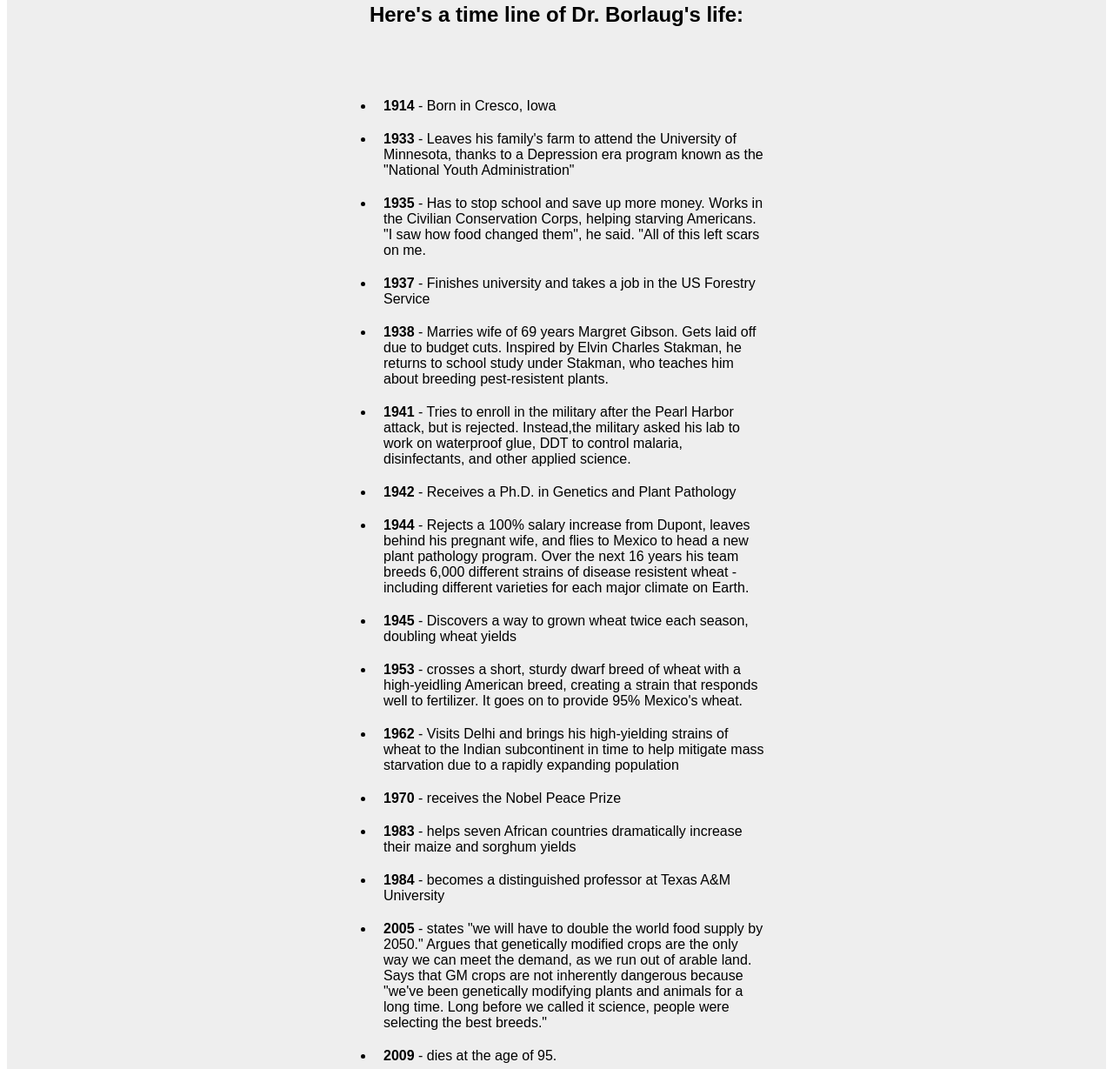
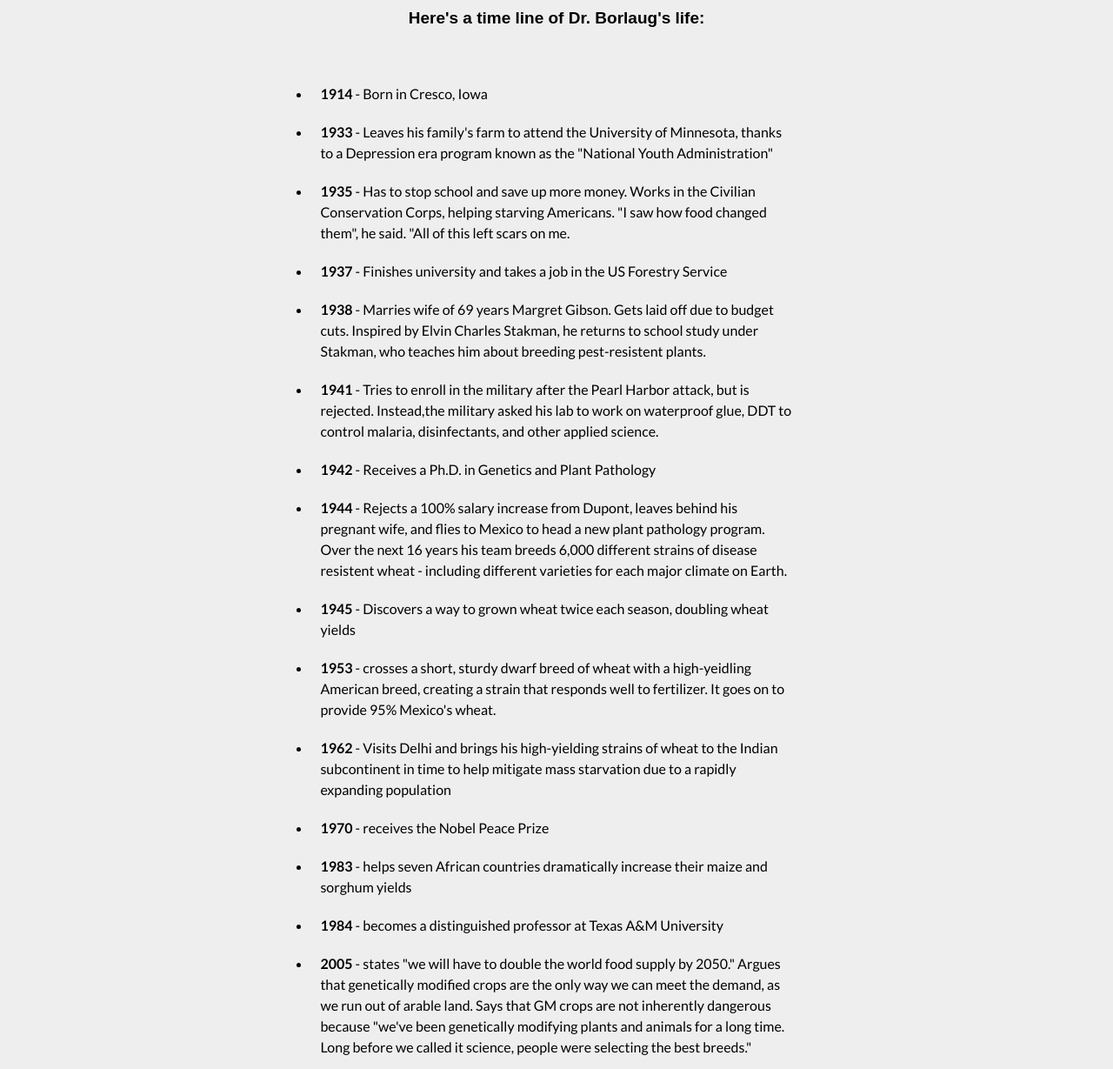
Before and after one commit to Spiritual07/Classwork2, a plain HTML site: page index.html in a window 1280 px wide. Shown: the part 914-2143 px from the top of the page at 87% size. Drawn offline with Linux system fonts and the light colour scheme.

Commit message:
Final Edits

```diff
--- a/index.html
+++ b/index.html
@@ -1,56 +1,128 @@
-<!DOCTYPE html>
+<!doctype html>
 <html lang="en">
-
   <head>
-    <meta charset="UTF-8">
-    <meta name="viewport" content="width=device-width, initial-scale=1.0">
+    <meta charset="UTF-8" />
+    <meta name="viewport" content="width=device-width, initial-scale=1.0" />
     <title>Basic design</title>
-    <link rel="stylesheet" href="./style.css">
+    <link rel="stylesheet" href="./style.css" />
+    <link rel="preconnect" href="https://fonts.googleapis.com" />
+    <link rel="preconnect" href="https://fonts.gstatic.com" crossorigin />
+    <link
+      href="https://fonts.googleapis.com/css2?family=Lato:ital,wght@0,100;0,300;0,400;0,700;0,900;1,100;1,300;1,400;1,700;1,900&display=swap"
+      rel="stylesheet"
+    />
   </head>
 
   <body>
     <div id="forcolor">
-
       <header>
         <h1>Dr. Norman Borlaug</h1>
         <p>The man who saved a billion lives</p>
       </header>
       <section>
         <div>
-                <img src="./image1.webp" alt="Dr. Norman Image">
+          <img src="./image1.webp" alt="Dr. Norman Image" />
         </div>
-            <p>Dr. Norman Borlaug, third from the left, trains biologists in Mexico on how to increase wheat yields-part of his life-long war on hunger.</p>
+        <p>
+          Dr. Norman Borlaug, third from the left, trains biologists in Mexico
+          on how to increase wheat yields-part of his life-long war on hunger.
+        </p>
       </section>
       <main>
         <h2><b>Here's a time line of Dr. Borlaug's life:</b></h2>
-            <br>
-            <br>
         <ul>
           <li><b>1914</b> - Born in Cresco, Iowa</li>
-                <li><b>1933</b> - Leaves his family's farm to attend the University of Minnesota, thanks to a Depression era program known as the "National Youth Administration"</li>
-                <li><b>1935</b> - Has to stop school and save up more money. Works in the Civilian Conservation Corps, helping starving Americans. "I saw how food changed them", he said. "All of this left scars on me.</li>
-                <li><b>1937</b> - Finishes university and takes a job in the US Forestry Service</li>
-                <li><b>1938</b> - Marries wife of 69 years Margret Gibson. Gets laid off due to budget cuts. Inspired by Elvin Charles Stakman, he returns to school study under Stakman, who teaches him about breeding pest-resistent plants.</li>
-                <li><b>1941</b> - Tries to enroll in the military after the Pearl Harbor attack, but is rejected. Instead,the military asked his lab to work on waterproof glue, DDT to control malaria, disinfectants, and other applied science.</li>
-                <li><b>1942</b> - Receives a Ph.D. in Genetics and Plant Pathology</li>
-                <li><b>1944</b> - Rejects a 100% salary increase from Dupont, leaves behind his pregnant wife, and flies to Mexico to head a new plant pathology program. Over the next 16 years his team breeds 6,000 different strains of disease resistent wheat - including different varieties for each major climate on Earth.
+          <li>
+            <b>1933</b> - Leaves his family's farm to attend the University of
+            Minnesota, thanks to a Depression era program known as the "National
+            Youth Administration"
           </li>
-                <li><b>1945</b> - Discovers a way to grown wheat twice each season, doubling wheat yields</li>
-                <li><b>1953</b> - crosses a short, sturdy dwarf breed of wheat with a high-yeidling American breed, creating a strain that responds well to fertilizer. It goes on to provide 95% Mexico's wheat.</li>
-                <li><b>1962</b> - Visits Delhi and brings his high-yielding strains of wheat to the Indian subcontinent in time to help mitigate mass starvation due to a rapidly expanding population</li>
+          <li>
+            <b>1935</b> - Has to stop school and save up more money. Works in
+            the Civilian Conservation Corps, helping starving Americans. "I saw
+            how food changed them", he said. "All of this left scars on me.
+          </li>
+          <li>
+            <b>1937</b> - Finishes university and takes a job in the US Forestry
+            Service
+          </li>
+          <li>
+            <b>1938</b> - Marries wife of 69 years Margret Gibson. Gets laid off
+            due to budget cuts. Inspired by Elvin Charles Stakman, he returns to
+            school study under Stakman, who teaches him about breeding
+            pest-resistent plants.
+          </li>
+          <li>
+            <b>1941</b> - Tries to enroll in the military after the Pearl Harbor
+            attack, but is rejected. Instead,the military asked his lab to work
+            on waterproof glue, DDT to control malaria, disinfectants, and other
+            applied science.
+          </li>
+          <li>
+            <b>1942</b> - Receives a Ph.D. in Genetics and Plant Pathology
+          </li>
+          <li>
+            <b>1944</b> - Rejects a 100% salary increase from Dupont, leaves
+            behind his pregnant wife, and flies to Mexico to head a new plant
+            pathology program. Over the next 16 years his team breeds 6,000
+            different strains of disease resistent wheat - including different
+            varieties for each major climate on Earth.
+          </li>
+          <li>
+            <b>1945</b> - Discovers a way to grown wheat twice each season,
+            doubling wheat yields
+          </li>
+          <li>
+            <b>1953</b> - crosses a short, sturdy dwarf breed of wheat with a
+            high-yeidling American breed, creating a strain that responds well
+            to fertilizer. It goes on to provide 95% Mexico's wheat.
+          </li>
+          <li>
+            <b>1962</b> - Visits Delhi and brings his high-yielding strains of
+            wheat to the Indian subcontinent in time to help mitigate mass
+            starvation due to a rapidly expanding population
+          </li>
           <li><b>1970</b> - receives the Nobel Peace Prize</li>
-                <li><b>1983</b> - helps seven African countries dramatically increase their maize and sorghum yields
+          <li>
+            <b>1983</b> - helps seven African countries dramatically increase
+            their maize and sorghum yields
           </li>
-                <li><b>1984</b> - becomes a distinguished professor at Texas A&M University</li>
-                <li><b>2005</b> - states "we will have to double the world food supply by 2050." Argues that genetically modified crops are the only way we can meet the demand, as we run out of arable land. Says that GM crops are not inherently dangerous because "we've been genetically modifying plants and animals for a long time. Long before we called it science, people were selecting the best breeds."</li>
+          <li>
+            <b>1984</b> - becomes a distinguished professor at Texas A&M
+            University
+          </li>
+          <li>
+            <b>2005</b> - states "we will have to double the world food supply
+            by 2050." Argues that genetically modified crops are the only way we
+            can meet the demand, as we run out of arable land. Says that GM
+            crops are not inherently dangerous because "we've been genetically
+            modifying plants and animals for a long time. Long before we called
+            it science, people were selecting the best breeds."
+          </li>
           <li><b>2009</b> - dies at the age of 95.</li>
         </ul>
-            <p><i>"Borlaug's life and achievement are testimony to the far-reaching contribution that one man's towering intellect, persistence and scientific vision can make to human peace and progress." <br><br>--Indian Prime Minister Manmohan Singh</i></p>
+        <p>
+          <i
+            >"Borlaug's life and achievement are testimony to the far-reaching
+            contribution that one man's towering intellect, persistence and
+            scientific vision can make to human peace and progress."
+            <br /><br />--Indian Prime Minister Manmohan Singh</i
+          >
+        </p>
       </main>
       <footer>
-            <p><b>If you have time, you should read more about this incredible human being on his <a href="https://en.wikipedia.org/wiki/Norman_Borlaug" target="_blank">Wikipedia entry.</a></b></p>
+        <p>
+          <b
+            >If you have time, you should read more about this incredible human
+            being on his
+            <a
+              href="https://en.wikipedia.org/wiki/Norman_Borlaug"
+              target="_blank"
+              >Wikipedia entry.</a
+            ></b
+          >
+        </p>
       </footer>
     </div>
   </body>
-
 </html>
--- a/style.css
+++ b/style.css
@@ -1,11 +1,25 @@
+* {
+    box-sizing: border-box;
+    margin: 0;
+    padding: 0;
+}
+
 body {
     background-color: white;
-    font-family: Arial, Helvetica, sans-serif;
+    font-family: lato, sans-serif;
+    line-height: 1.5;
 }
 
-header {
+header h1 {
     text-align: center;
-    padding: 20px;
+    padding-top: 50px;
+    font-weight: 800;
+    font-size: 40px;
+}
+
+header p {
+    padding: 15px;
+    text-align: center;
 }
 
 section {
@@ -13,42 +27,53 @@
     background-color: white;
     margin-left: 10px;
     margin-right: 10px;
-    padding: 20px;
 }
 
 section div {
     display: flex;
     justify-content: center;
-    align-items: center;
+}
+
+section p {
+    width: 80%;
+    margin: auto;
+    font-size: 16px;
+    padding: 15px 0px;
 }
 
 main {
-    width: 50%;
-    display: flex;
-    justify-content: center;
-    flex-direction: column;
-    align-items: center;
-    text-align: left;
+    width: 55%;
     margin: auto;
+    display: block;
+
 }
+
+main h2 {
+    text-align: center;
+    font-size: 19px;
+    font-weight: 400;
+    font-family: arial, sans-serif;
+    margin: 50px 0;
+}
+
 main p {
-    margin-left: 80px;
-    margin-right: 80px;
+    width: 85%;
+    margin: auto;
     font-size: 16px;
-    padding: 10px;
+    padding: 50px 0px;
 }
 
 li {
+    width: 80%;
+    margin: auto;
     font-size: 16px;
     padding: 10px;
-    margin-left: 67px;
-    margin-right: 67px;
 }
 
 footer {
     text-align: center;
     font-size: 20px;
-    padding-bottom: 10px;
+    padding-bottom: 35px;
 }
 
 #forcolor {
```
Lines whose indentation alone changed are shown as unchanged.
